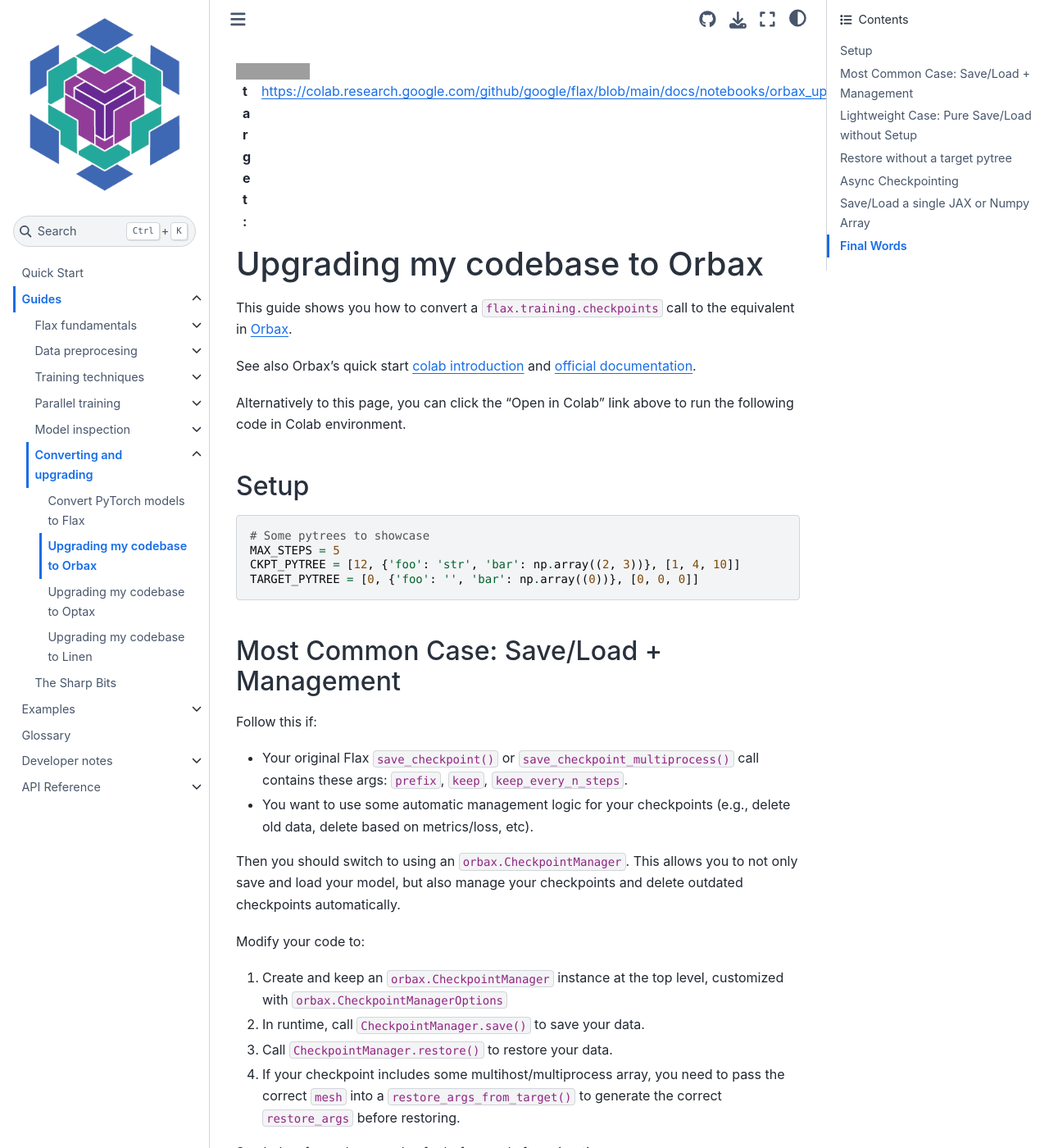
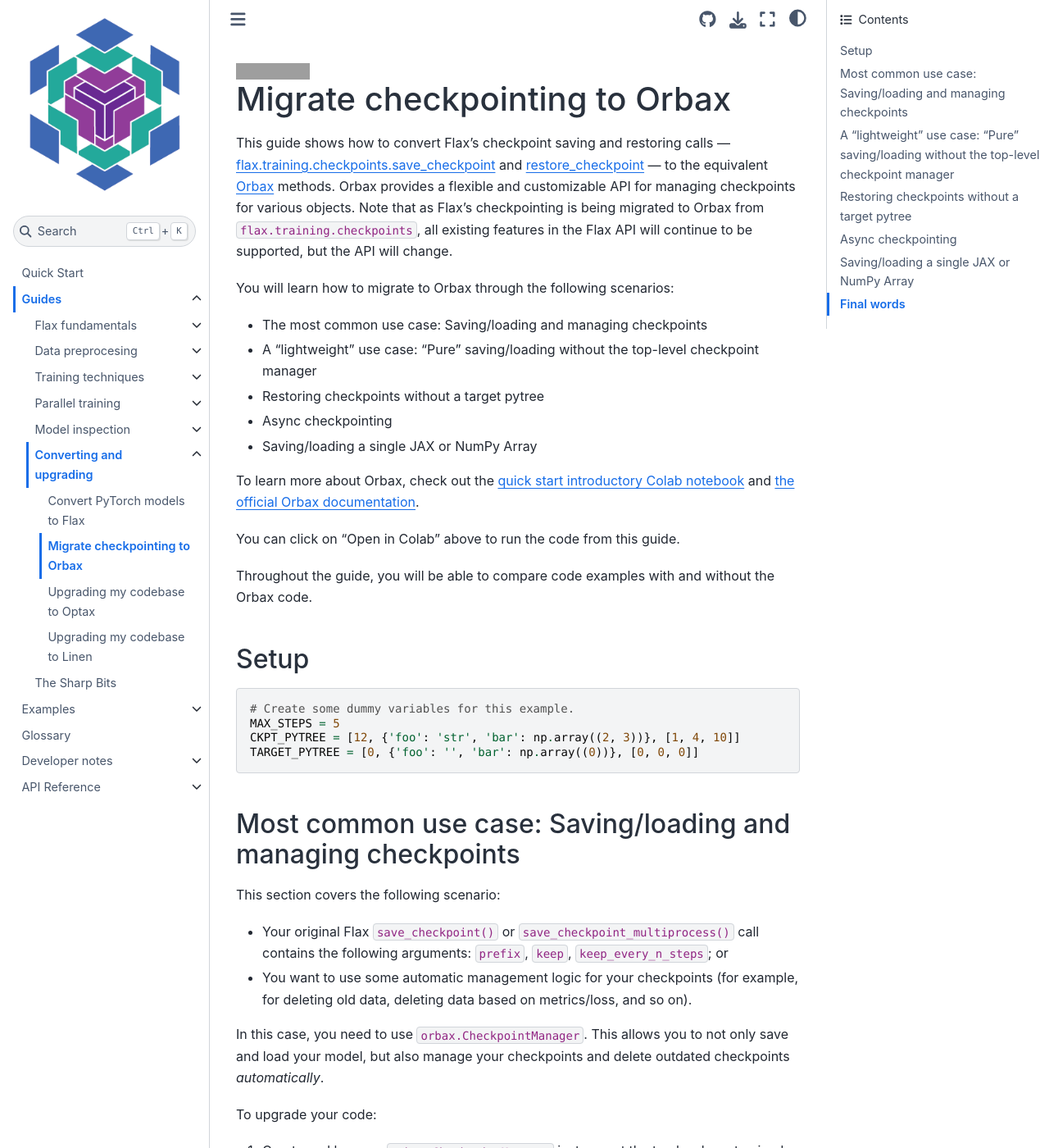
Before and after one commit to google/flax, a Sphinx documentation site: the page built from docs/guides/orbax_upgrade_guide.rst, in a window 1280 px wide and 1400 px high. Shown: the whole window at 82% size. Built offline with Sphinx 7.4.7 and the Sphinx Book theme 1.1.4, drawn with Linux system fonts in a browser that asks for light colours; pages that are not in the unit, such as notebooks, are missing from menus; some of the changed text lies outside the part shown; grey boxes are pictures that could not be loaded.

Commit message:
Update Flax Migrate checkpointing to Orbax guide

```diff
--- a/docs/guides/orbax_upgrade_guide.rst
+++ b/docs/guides/orbax_upgrade_guide.rst
@@ -1,14 +1,24 @@
 .. image:: https://colab.research.google.com/assets/colab-badge.svg
-:target: https://colab.research.google.com/github/google/flax/blob/main/docs/notebooks/orbax_upgrade_guide.ipynb
+   :target: https://colab.research.google.com/github/google/flax/blob/main/docs/notebooks/orbax_upgrade_guide.ipynb
 
-Upgrading my codebase to Orbax
+Migrate checkpointing to Orbax
 ==============================
 
-This guide shows you how to convert a ``flax.training.checkpoints`` call to the equivalent in `Orbax <https://github.com/google/orbax>`_.
+This guide shows how to convert Flax's checkpoint saving and restoring calls — `flax.training.checkpoints.save_checkpoint <https://flax.readthedocs.io/en/latest/api_reference/flax.training.html#flax.training.checkpoints.save_checkpoint>`__ and `restore_checkpoint <https://flax.readthedocs.io/en/latest/api_reference/flax.training.html#flax.training.checkpoints>`__ — to the equivalent `Orbax <https://github.com/google/orbax>`__ methods. Orbax provides a flexible and customizable API for managing checkpoints for various objects. Note that as Flax's checkpointing is being migrated to Orbax from ``flax.training.checkpoints``, all existing features in the Flax API will continue to be supported, but the API will change.
 
-See also Orbax's quick start `colab introduction <http://colab.research.google.com/github/google/orbax/blob/main/orbax//checkpoint/orbax_checkpoint.ipynb>`_ and `official documentation <https://github.com/google/orbax/blob/main/docs/checkpoint.md>`_.
+You will learn how to migrate to Orbax through the following scenarios:
 
-Alternatively to this page, you can click the "Open in Colab" link above to run the following code in Colab environment.
+*  The most common use case: Saving/loading and managing checkpoints
+*  A "lightweight" use case: "Pure" saving/loading without the top-level checkpoint manager
+*  Restoring checkpoints without a target pytree
+*  Async checkpointing
+*  Saving/loading a single JAX or NumPy Array
+
+To learn more about Orbax, check out the `quick start introductory Colab notebook <http://colab.research.google.com/github/google/orbax/blob/main/orbax//checkpoint/orbax_checkpoint.ipynb>`__ and `the official Orbax documentation <https://github.com/google/orbax/blob/main/docs/checkpoint.md>`_.
+
+You can click on "Open in Colab" above to run the code from this guide.
+
+Throughout the guide, you will be able to compare code examples with and without the Orbax code.
 
 .. testsetup::
 
@@ -19,7 +29,7 @@
   import jax.numpy as jnp
   import numpy as np
 
-  # Orbax needs to enable asyncio in colab environment.
+  # Orbax needs to have asyncio enabled in the Colab environment.
   import nest_asyncio
   nest_asyncio.apply()
 
@@ -32,37 +42,36 @@
 
 
 Setup
----------------------------------------
+*****
 
 .. testcode::
 
-  # Some pytrees to showcase
+  # Create some dummy variables for this example.
   MAX_STEPS = 5
   CKPT_PYTREE = [12, {'foo': 'str', 'bar': np.array((2, 3))}, [1, 4, 10]]
   TARGET_PYTREE = [0, {'foo': '', 'bar': np.array((0))}, [0, 0, 0]]
 
-Most Common Case: Save/Load + Management
----------------------------------------
+Most common use case: Saving/loading and managing checkpoints
+*************************************************************
 
-Follow this if:
+This section covers the following scenario:
 
-*  Your original Flax ``save_checkpoint()`` or ``save_checkpoint_multiprocess()`` call contains these args: ``prefix``, ``keep``, ``keep_every_n_steps``.
+*  Your original Flax ``save_checkpoint()`` or ``save_checkpoint_multiprocess()`` call contains the following arguments: ``prefix``, ``keep``, ``keep_every_n_steps``; or
+*  You want to use some automatic management logic for your checkpoints (for example, for deleting old data, deleting data based on metrics/loss, and so on).
 
-*  You want to use some automatic management logic for your checkpoints (e.g., delete old data, delete based on metrics/loss, etc).
+In this case, you need to use ``orbax.CheckpointManager``. This allows you to not only save and load your model, but also manage your checkpoints and delete outdated checkpoints *automatically*.
 
-Then you should switch to using an ``orbax.CheckpointManager``. This allows you to not only save and load your model, but also manage your checkpoints and delete outdated checkpoints automatically.
+To upgrade your code:
 
-Modify your code to:
+1. Create and keep an ``orbax.CheckpointManager`` instance at the top level, customized with ``orbax.CheckpointManagerOptions``.
 
-1. Create and keep an ``orbax.CheckpointManager`` instance at the top level, customized with ``orbax.CheckpointManagerOptions``
+2. At runtime, call ``orbax.CheckpointManager.save()`` to save your data.
 
-2. In runtime, call ``CheckpointManager.save()`` to save your data.
+3. Then, call ``orbax.CheckpointManager.restore()`` to restore your data.
 
-3. Call ``CheckpointManager.restore()`` to restore your data.
+4. And, if your checkpoint includes some multi-host/multi-process array, pass the correct ``mesh`` into ``flax.training.orbax_utils.restore_args_from_target()`` to generate the correct ``restore_args`` before restoring.
 
-4. If your checkpoint includes some multihost/multiprocess array, you need to pass the correct ``mesh`` into a ``restore_args_from_target()`` to generate the correct ``restore_args`` before restoring.
-
-See below for code examples for before and after migration.
+For example:
 
 .. codediff::
   :title_left: flax.checkpoints
@@ -71,9 +80,9 @@
 
   CKPT_DIR = './tmp/'
 
-  # Inside a training loop
+  # Inside your training loop
   for step in range(MAX_STEPS):
-    # ... do your training ...
+    # do training
     checkpoints.save_checkpoint(CKPT_DIR, CKPT_PYTREE, step=step,
                                 prefix='test_', keep=3, keep_every_n_steps=2)
 
@@ -84,16 +93,16 @@
 
   CKPT_DIR = './tmp/'
 
-  # At top level
+  # At the top level
   mgr_options = orbax.checkpoint.CheckpointManagerOptions(
     max_to_keep=3, keep_period=2, step_prefix='test_')
   ckpt_mgr = orbax.checkpoint.CheckpointManager(
     CKPT_DIR,
     orbax.checkpoint.Checkpointer(orbax.checkpoint.PyTreeCheckpointHandler()), mgr_options)
 
-  # Inside a training loop
+  # Inside your training loop
   for step in range(MAX_STEPS):
-    # ... do your training ...
+    # do training
     save_args = flax.training.orbax_utils.save_args_from_target(CKPT_PYTREE)
     ckpt_mgr.save(step, CKPT_PYTREE, save_kwargs={'save_args': save_args})
 
@@ -102,12 +111,14 @@
   ckpt_mgr.restore(4, items=TARGET_PYTREE, restore_kwargs={'restore_args': restore_args})
 
 
-Lightweight Case: Pure Save/Load without Setup
------------------------------------
+A "lightweight" use case: "Pure" saving/loading without the top-level checkpoint manager
+****************************************************************************************
 
-If you prefer to not maintain a top-level checkpoint manager, you can still save and restore any individual checkpoint with an ``orbax.checkpoint.Checkpointer``. Note that this means you cannot use all the management features.
+If you prefer to not maintain a top-level checkpoint manager, you can still save and restore any individual checkpoint with an ``orbax.checkpoint.Checkpointer``. Note that this means you cannot use all the Orbax management features.
 
-For argument ``overwrite`` in ``flax.save_checkpoint()``, use argument ``force`` in ``Checkpointer.save()`` instead.
+To migrate to Orbax code, instead of using the ``overwrite`` argument in ``flax.save_checkpoint()`` use the ``force`` argument in ``orbax.checkpoint.Checkpointer.save()``.
+
+For example:
 
 .. codediff::
   :title_left: flax.checkpoints
@@ -123,7 +134,7 @@
 
   PURE_CKPT_DIR = './tmp/pure'
 
-  ckptr = orbax.checkpoint.Checkpointer(orbax.checkpoint.PyTreeCheckpointHandler())  # stateless object, can be created on-fly
+  ckptr = orbax.checkpoint.Checkpointer(orbax.checkpoint.PyTreeCheckpointHandler())  # A stateless object, can be created on the fly.
   ckptr.save(PURE_CKPT_DIR, CKPT_PYTREE,
              save_args=flax.training.orbax_utils.save_args_from_target(CKPT_PYTREE), force=True)
   ckptr.restore(PURE_CKPT_DIR, item=TARGET_PYTREE,
@@ -131,10 +142,12 @@
 
 
 
-Restore without a target pytree
------------------------------------
+Restoring checkpoints without a target pytree
+*********************************************
 
-Pass ``item=None`` to Orbax ``Checkpointer`` or ``items=None`` to ``CheckpointManager``'s ``.restore()`` should trigger restoration.
+If you need to restore your checkpoints without a target pytree, pass ``item=None`` to ``orbax.checkpoint.Checkpointer`` or ``items=None`` to ``orbax.CheckpointManager``'s ``.restore()`` method, which should trigger the restoration.
+
+For example:
 
 .. codediff::
   :title_left: flax.checkpoints
@@ -150,27 +163,29 @@
 
   NOTARGET_CKPT_DIR = './tmp/no_target'
 
-  # stateless object, can be created on-fly
+  # A stateless object, can be created on the fly.
   ckptr = orbax.checkpoint.Checkpointer(orbax.checkpoint.PyTreeCheckpointHandler())
   ckptr.save(NOTARGET_CKPT_DIR, CKPT_PYTREE,
              save_args=flax.training.orbax_utils.save_args_from_target(CKPT_PYTREE))
   ckptr.restore(NOTARGET_CKPT_DIR, item=None)
 
 
-Async Checkpointing
------------------------------------
+Async checkpointing
+*******************
 
-Substitute ``orbax.checkpoint.Checkpointer`` with ``orbax.checkpoint.AsyncCheckpointer`` makes all saves async.
+To make your checkpoint-saving asynchronous, substitute ``orbax.checkpoint.Checkpointer`` with ``orbax.checkpoint.AsyncCheckpointer``.
 
-You can later call ``AsyncCheckpointer.wait_until_finished()`` or ``CheckpointerManager.wait_until_finished()`` to wait for the save the complete.
+Then, you can call ``orbax.checkpoint.AsyncCheckpointer.wait_until_finished()`` or Orbax's ``CheckpointerManager.wait_until_finished()`` to wait for the save the complete.
 
-See more details on the `checkpoint guide <https://flax.readthedocs.io/en/latest/guides/use_checkpointing.html#asynchronized-checkpointing>`_.
+For more details, read the `checkpoint guide <https://flax.readthedocs.io/en/latest/guides/use_checkpointing.html#asynchronized-checkpointing>`_.
 
 
-Save/Load a single JAX or Numpy Array
------------------------------------
+Saving/loading a single JAX or NumPy Array
+******************************************
 
-``orbax.checkpoint.PyTreeCheckpointHandler``, as the name suggests, is only for pytrees. If you want to save/restore a single Pytree leaf (e.g., an array), use ``orbax.checkpoint.ArrayCheckpointHandler`` instead.
+The ``orbax.checkpoint.PyTreeCheckpointHandler`` class, as the name suggests, can only be used for pytrees. Therefore, if you need to save/restore a single pytree leaf (for example, an array), use ``orbax.checkpoint.ArrayCheckpointHandler`` instead.
+
+For example:
 
 .. codediff::
   :title_left: flax.checkpoints
@@ -191,8 +206,7 @@
   ckptr.restore(ARR_CKPT_DIR, item=None)
 
 
+Final words
+***********
 
-Final Words
------------
-
-This guide only shows you how to migrate an existed Flax checkpointing call to Orbax. Orbax as a tool provides much more functionalities and is actively developing new features. Please stay tuned with their `official github repository <https://github.com/google/orbax>`_ for more!
+This guide provides an overview of how to migrate from the "legacy" Flax checkpointing API to the Orbax API. Orbax provides more functionalities and the Orbax team is actively developing new features. Stay tuned and follow the `official Orbax GitHub repository <https://github.com/google/orbax>`__ for more!
```
Also changed, not shown: docs/notebooks/orbax_upgrade_guide.md (+72 -27 lines), docs/notebooks/orbax_upgrade_guide.ipynb.
